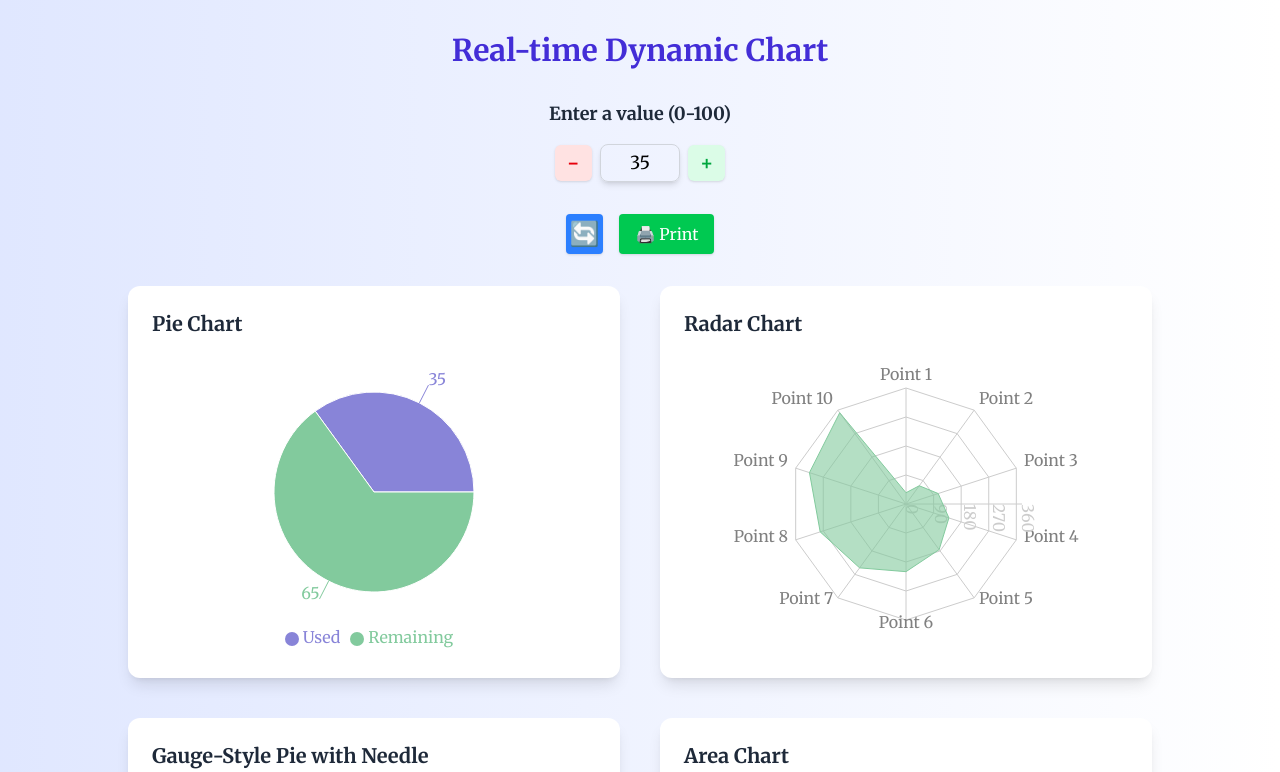
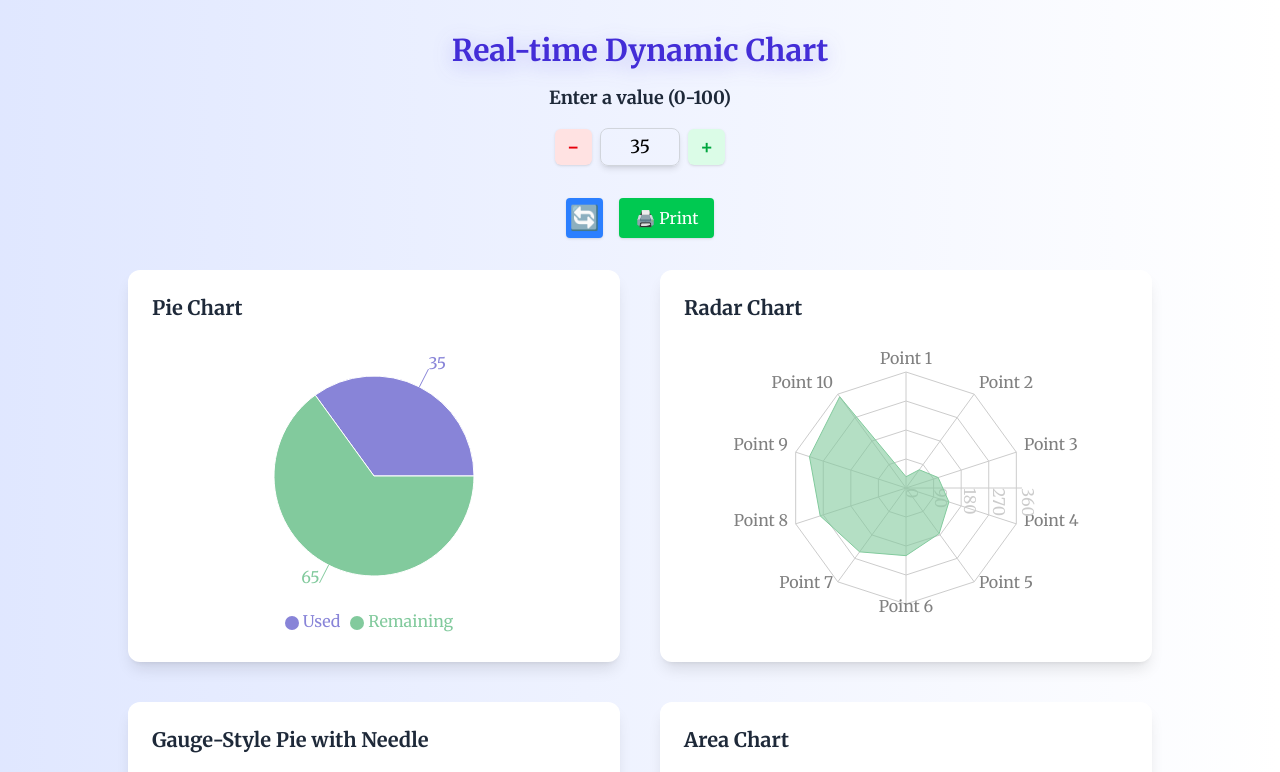
Before and after one commit to Sahasawat-Boss/Easy-Dynamic-Chart, a Next.js app: page / in a window 1280 px wide. Shown: the top 772 px of the page. Built offline with nearby package versions, Linux system fonts and the light colour scheme.

Commit message:
Update layout

```diff
--- a/src/app/components/button/InputControl.jsx
+++ b/src/app/components/button/InputControl.jsx
@@ -22,7 +22,7 @@ export default function InputControl({ value, setValue }) {
     };
 
     return (
-        <div className="mb-8 flex flex-col items-center gap-4">
+        <div className="mb-8 flex flex-col items-center gap-4 animate-fade-in-left">
             <label htmlFor="inputValue" className="text-lg font-semibold text-gray-800">
                 Enter a value (0-100)
             </label>
--- a/src/app/components/button/Reload-Export.jsx
+++ b/src/app/components/button/Reload-Export.jsx
@@ -11,7 +11,7 @@ export default function ReloadExport() {
     };
 
     return (
-        <div className="flex justify-center gap-4 mb-8">
+        <div className="flex justify-center gap-4 mb-8 animate-fade-in-right">
             <button
                 onClick={handleReload}
                 className="px-1 py-1 rounded bg-blue-500 hover:bg-blue-200 text-blue-700 font-medium shadow text-2xl hover"
--- a/src/app/globals.css
+++ b/src/app/globals.css
@@ -12,3 +12,67 @@ body {
 .hover{
   @apply hover:cursor-pointer hover:scale-105 transform duration-200
 }
+
+
+/* Custom fade animations */
+@layer utilities {
+  .animate-fade-in-up {
+    animation: fadeInUp 0.85s ease-out both;
+  }
+
+  .animate-fade-in-left {
+    animation: fadeInLeft 0.85s ease-out both;
+  }
+
+  .animate-fade-in-right {
+    animation: fadeInRight 0.85s ease-out both;
+  }
+
+  .animate-fade-in-down {
+    animation: fadeInDown 0.85s ease-out both;
+  }
+
+  @keyframes fadeInUp {
+    from {
+      opacity: 0;
+      transform: translateY(20px);
+    }
+    to {
+      opacity: 1;
+      transform: translateY(0);
+    }
+  }
+
+  @keyframes fadeInLeft {
+    from {
+      opacity: 0;
+      transform: translateX(-20px);
+    }
+    to {
+      opacity: 1;
+      transform: translateX(0);
+    }
+  }
+
+  @keyframes fadeInRight {
+    from {
+      opacity: 0;
+      transform: translateX(20px);
+    }
+    to {
+      opacity: 1;
+      transform: translateX(0);
+    }
+  }
+
+  @keyframes fadeInDown {
+    from {
+      opacity: 0;
+      transform: translateY(-20px);
+    }
+    to {
+      opacity: 1;
+      transform: translateY(0);
+    }
+  }
+}
--- a/src/app/page.jsx
+++ b/src/app/page.jsx
@@ -29,14 +29,15 @@ export default function Home() {
   return (
     <main className="min-h-screen bg-gradient-to-r from-indigo-100 to-white p-8">
       <div className="max-w-5xl mx-auto">
-        <h1 className="text-3xl font-bold text-center mb-8 text-indigo-700">
+        <h1 className="text-2xl md:text-3xl font-bold text-center mb-4 text-indigo-700 animate-fade-in-down drop-shadow-[0_5px_10px_rgba(79,70,229,0.3)]">
           Real-time Dynamic Chart
         </h1>
+
 
         <InputControl value={value} setValue={setValue} />
         <ReloadExport />
 
-        <div className="grid grid-cols-1 md:grid-cols-2 gap-10">
+        <div className="grid grid-cols-1 md:grid-cols-2 gap-10 animate-fade-in-up">
           <PieChartBox data={pieData} />
           <RadarChartBox data={lineData} />
           <PieChartWithNeedle value={value} />
```
